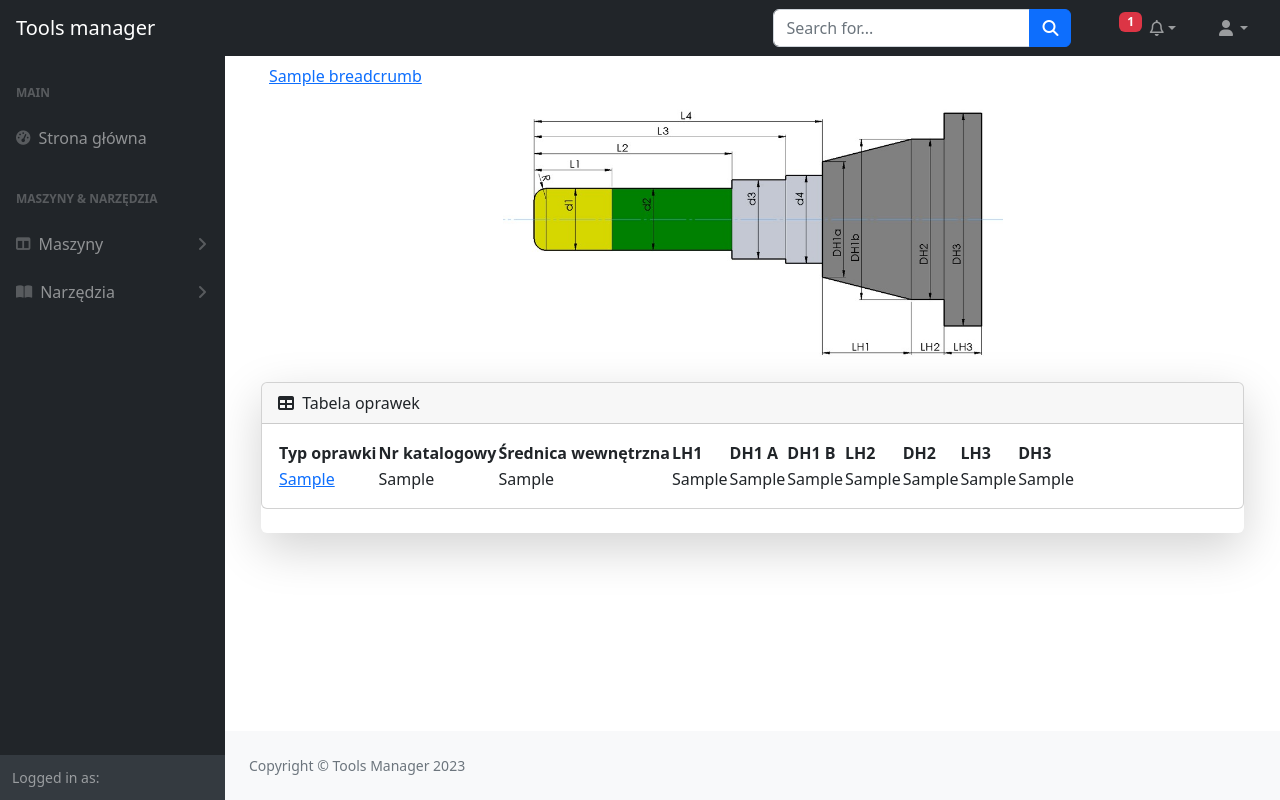
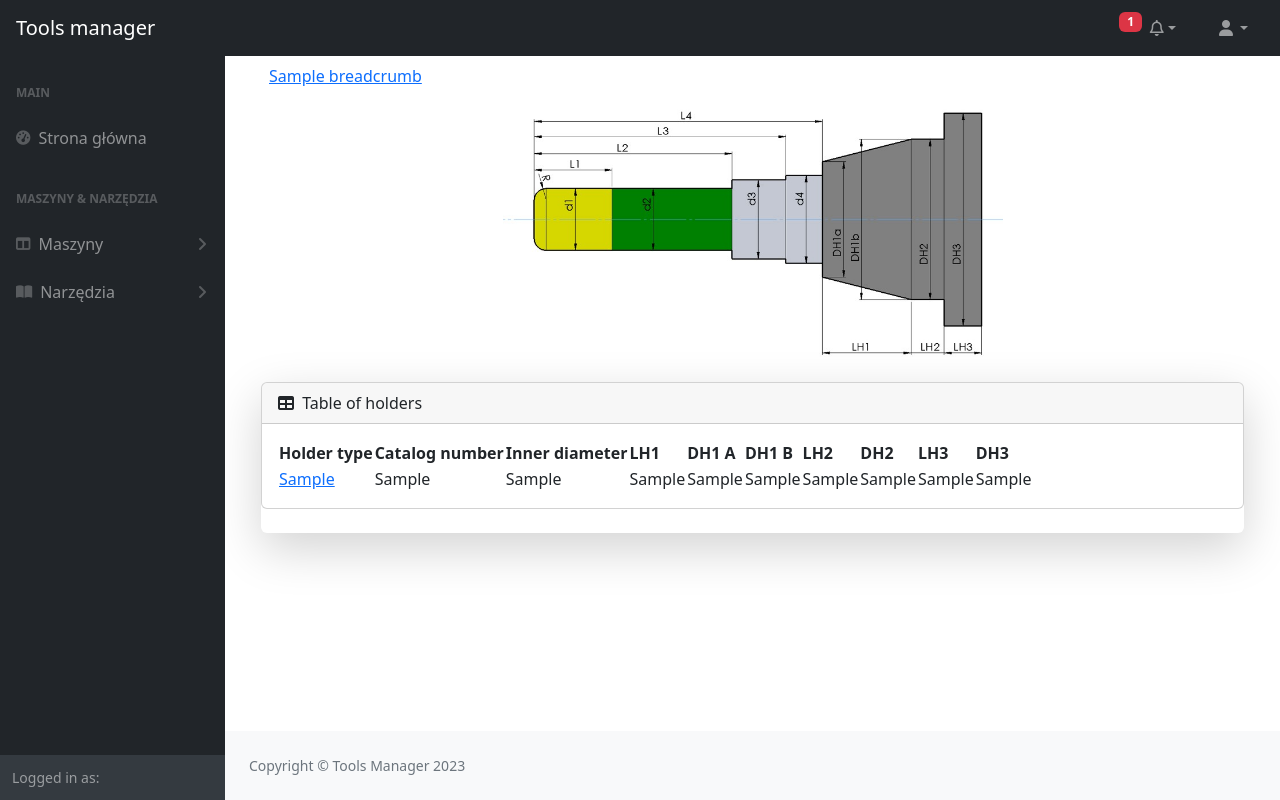
Before and after one commit to wszemart/tool_manager, a Django app: template tool_manager/holders/templates/holders/holder.html in a window 1280 px wide. Run offline with Django 4.2, Linux system fonts and the light colour scheme; the template is opened without the code that fills it: most values are stand-ins (such as "Sample title", 1, 10 or a date in 2020); some libraries are stand-ins or nearby versions.

Commit message:
Add translations in templates files in Tools app and translation in Holders app

```diff
--- a/tool_manager/holders/forms.py
+++ b/tool_manager/holders/forms.py
@@ -1,4 +1,5 @@
 from django import forms
+from django.utils.translation import gettext as _
 
 from .models import Holder
 
@@ -39,6 +40,6 @@ class HolderForm(forms.ModelForm):
         for field_name in fields_to_check:
             field_value = cleaned_data.get(field_name)
             if field_value is not None and field_value <= 0:
-                self.add_error(field_name, f"Wartość {field_name} musi być większa niż 0.")
+                self.add_error(field_name, _(f"Value {field_name} have to be more than 0."))
 
         return cleaned_data
--- a/tool_manager/holders/templates/holders/holder.html
+++ b/tool_manager/holders/templates/holders/holder.html
@@ -1,4 +1,5 @@
 {% extends "machines/index.html" %}
+{% load i18n %}
 {% load static %}
 {% block content %}
 <div class="container">
@@ -9,22 +10,22 @@
         <div class="col-lg">
             {% if perms.tools_assembly.add_holder %}
             <div class="text-end mb-3">
-                <a class="btn btn-secondary btn-md mt-5 mb-0" href="{% url 'holder-create' %}">Dodaj oprawkę</a>
+                <a class="btn btn-secondary btn-md mt-5 mb-0" href="{% url 'holder-create' %}">{% blocktrans %} Add holder {% endblocktrans %}</a>
             </div>
             {% endif %}
             <div class="card shadow-lg border-0 rounded-lg mt-3">
                 <div class="card mb-4">
                     <div class="card-header">
                         <i class="fas fa-table me-1"></i>
-                        Tabela oprawek
+                        {% blocktrans %} Table of holders {% endblocktrans %}
                     </div>
                     <div class="card-body">
                         <table id="datatablesSimple">
                             <thead>
                                 <tr>
-                                    <th>Typ oprawki</th>
-                                    <th>Nr katalogowy</th>
-                                    <th>Średnica wewnętrzna</th>
+                                    <th>{% blocktrans %} Holder type {% endblocktrans %}</th>
+                                    <th>{% blocktrans %} Catalog number {% endblocktrans %}</th>
+                                    <th>{% blocktrans %} Inner diameter {% endblocktrans %}</th>
                                     <th>LH1</th>
                                     <th>DH1 A</th>
                                     <th>DH1 B</th>
--- a/tool_manager/machines/templates/machines/index.html
+++ b/tool_manager/machines/templates/machines/index.html
@@ -21,8 +21,8 @@
             <!-- Navbar Search-->
             <form class="d-none d-md-inline-block form-inline ms-auto me-0 me-md-3 my-2 my-md-0">
                 <div class="input-group">
-                    <input class="form-control" type="text" placeholder="Search for..." aria-label="Search for..." aria-describedby="btnNavbarSearch" />
-                    <button class="btn btn-primary" id="btnNavbarSearch" type="button"><i class="fas fa-search"></i></button>
+{#                    <input class="form-control" type="text" placeholder="Search for..." aria-label="Search for..." aria-describedby="btnNavbarSearch" />#}
+{#                    <button class="btn btn-primary" id="btnNavbarSearch" type="button"><i class="fas fa-search"></i></button>#}
                 </div>
             </form>
             <!-- Navbar-->
--- a/tool_manager/tool_manager/settings.py
+++ b/tool_manager/tool_manager/settings.py
@@ -146,7 +146,10 @@ LANGUAGES = [
 LANGUAGE_PATHS = [
     os.path.join(BASE_DIR, "locale"),
     os.path.join(BASE_DIR, "tools/locale"),
+    os.path.join(BASE_DIR, "holders/locale"),
+    os.path.join(BASE_DIR, "tools_assembly/locale"),
 ]
+
 
 TIME_ZONE = "UTC"
 
--- a/tool_manager/tools/templates/tools/tool.html
+++ b/tool_manager/tools/templates/tools/tool.html
@@ -10,7 +10,7 @@
         <div class="col-lg">
             {% if perms.tools_assembly.add_tool %}
             <div class="text-end mb-3">
-                <a class="btn btn-secondary btn-md mt-5 mb-0" href="{% url 'tool-create' %}">{% trans "Add tool" %}</a>
+                <a class="btn btn-secondary btn-md mt-5 mb-0" href="{% url 'tool-create' %}">{% blocktrans %} Add new tool {% endblocktrans %}</a>
             </div>
             {% endif %}
             <div class="card shadow-lg border-0 rounded-lg mt-3">
--- a/tool_manager/tools/templates/tools/tool_delete_confirm.html
+++ b/tool_manager/tools/templates/tools/tool_delete_confirm.html
@@ -15,7 +15,7 @@
                                 <h3>{% blocktrans %} Are you sure you want to delete the {{ object.get_tool_type_display }} tool with a {{ object.D1 }} mm diameter?{% endblocktrans %}</h3>
                             </fieldset>
                             <div class="form-group">
-                                <button class="btn btn-danger" type="submit">Tak</button>
+                                <button class="btn btn-danger" type="submit">{% trans "Yes" %}</button>
                                 <a class="btn btn-secondary" href="{% url 'tool-assembly-detail' object.id %}">{% trans "Cancel" %}</a>
                             </div>
                         </form>
--- a/tool_manager/tools/templates/tools/tool_detail.html
+++ b/tool_manager/tools/templates/tools/tool_detail.html
@@ -11,7 +11,7 @@
             <div class="card shadow-lg border-0 rounded-lg mt-5">
                 <div class="card-header">
                     {% if perms.tools_assembly.change_tool %}
-                    <h3 class="text-left font-weight-light my-4">Dane freza: {{ object.get_tool_type_display }} o średnicy {{ object.D1 }} mm</h3>
+                    <h3 class="text-left font-weight-light my-4">{% blocktrans %} Tool data: {{ object.get_tool_type_display }}, diameter: {{ object.D1 }} mm {% endblocktrans %}</h3>
                     <a class="btn btn-secondary btn-sm mt-1 mb-1" href="{% url 'tool-update' object.id %}">{% trans "Edit" %}</a>
                     <a class="btn btn-danger btn-sm mt-1 mb-1" href="{% url 'tool-delete' object.id %}">{% trans "Delete" %}</a>
                     {% endif %}
--- a/tool_manager/tools/views.py
+++ b/tool_manager/tools/views.py
@@ -1,6 +1,7 @@
 import logging
 
 from django.contrib.auth.mixins import LoginRequiredMixin, PermissionRequiredMixin
+from django.http import HttpRequest, HttpResponse
 from django.urls import reverse, reverse_lazy
 from django.views.generic import CreateView, DeleteView, UpdateView
 from django.views.generic.detail import DetailView
@@ -25,7 +26,7 @@ class ToolDetailView(DetailView):
     model = Tool
     template_name = "tools/tool_detail.html"
 
-    def get(self, request, *args, **kwargs):
+    def get(self, request: HttpRequest, *args, **kwargs) -> HttpResponse:
         user = request.user
         logger.info(f"Tool Detail View accessed by user {user}")
         return super().get(request, *args, **kwargs)
--- a/tool_manager/tools_assembly/forms.py
+++ b/tool_manager/tools_assembly/forms.py
@@ -35,6 +35,8 @@ class ToolAssemblyForm(forms.ModelForm):
                 "Wartość pola 'Długość poza oprawką' musi być mniejsza niż 'Długość całkowita'.",
             )
 
+        return outside_holder
+
     def clean_radius(self):
         cleaned_data = super().clean()
         radius = cleaned_data.get("radius")
@@ -44,6 +46,8 @@ class ToolAssemblyForm(forms.ModelForm):
                 "radius",
                 "Promień musi być większy od 0 i mniejszy od 30.",
             )
+
+        return radius
 
     def clean(self):
         cleaned_data = super().clean()
```
Also changed, not shown: tool_manager/holders/templates/holders/delete_confirm.html (+5 -4 lines), tool_manager/holders/templates/holders/holder_detail.html (+7 -6 lines), tool_manager/holders/templates/holders/holder_form.html (+4 -3 lines), .pre-commit-config.yaml, README.md, tool_manager/holders/locale/pl/LC_MESSAGES/django.po (added), tool_manager/tools/locale/pl/LC_MESSAGES/django.po.
